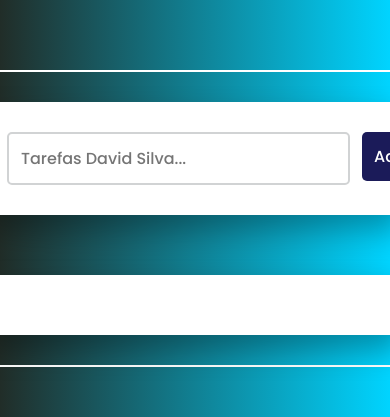
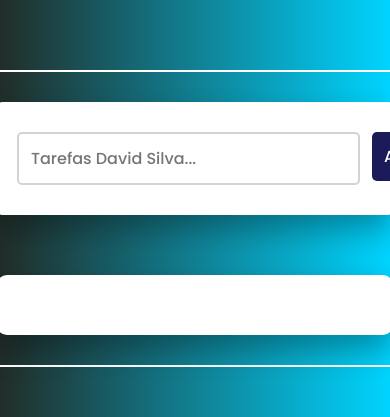
Before and after one commit to jaquelinelopes/tarefasdvd, a plain HTML site: page index.html in a window 390 px wide. Shown: the part 204-621 px from the top of the page. Drawn offline with Linux system fonts and the light colour scheme.

Commit message:
Update style.css

```diff
--- a/style.css
+++ b/style.css
@@ -103,3 +103,10 @@ body{
 .completed {
     text-decoration: line-through; /* riscado */
 }
+
+@media screen and (max-width: 500px) {
+
+    .container {
+        min-width: 480px;
+}
+}
```
